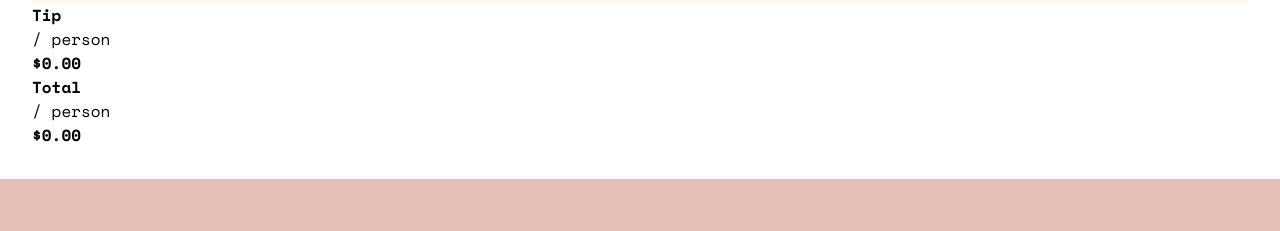
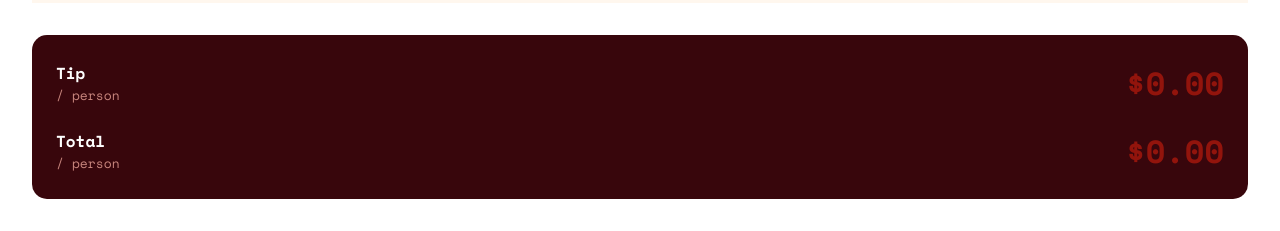
Before and after one commit to HeloisaMonteiro-12A/CalculadoraGorjeta, a plain HTML site: page index.html in a window 1280 px wide. Shown: the part 571-802 px from the top of the page. Drawn offline with nearby package versions, Linux system fonts and the light colour scheme.

Commit message:
Quinto commit do CSS

```diff
--- a/style.css
+++ b/style.css
@@ -42,10 +42,12 @@ header{
 main{
     background: var(--white);
     padding: 2rem;
+    border-radius: 1.5625rem 1.5625rem 0 0;
 }
 
 .conta,
-.tip{
+.tip,
+.pessoas{
     margin-bottom: 2rem;
 }
 
@@ -84,7 +86,7 @@ main{
 }
 
 .conta:has(input:focus) div,
-.pessoas:has(input:focus){
+.pessoas:has(input:focus) div{
     outline: 2px solid var(--penn-red);
     border-radius: 0.3125;
 }
@@ -123,3 +125,34 @@ main{
 .pessoas #erro{
     display: none;
 }
+
+.resultados{
+    background-color: var(--chocolate-cosmos);
+    border-radius: 0.9375rem;
+    padding: 1.5rem;
+}
+
+.resultados div{
+    display: flex;
+    justify-content: space-between;
+    align-items: center;
+}
+
+.resultados p{
+    color: var(--old-rose);
+    font-size: 0.8125rem;
+}
+
+.resultados p strong{
+    color: var(--white);
+    font-size: 1rem;
+}
+
+.resultados div > strong{
+    color: var(--penn-red);
+    font-size: 2rem;
+}
+
+.resultados .gorjeta-total{
+    margin-bottom: 1.25rem;
+}
```
